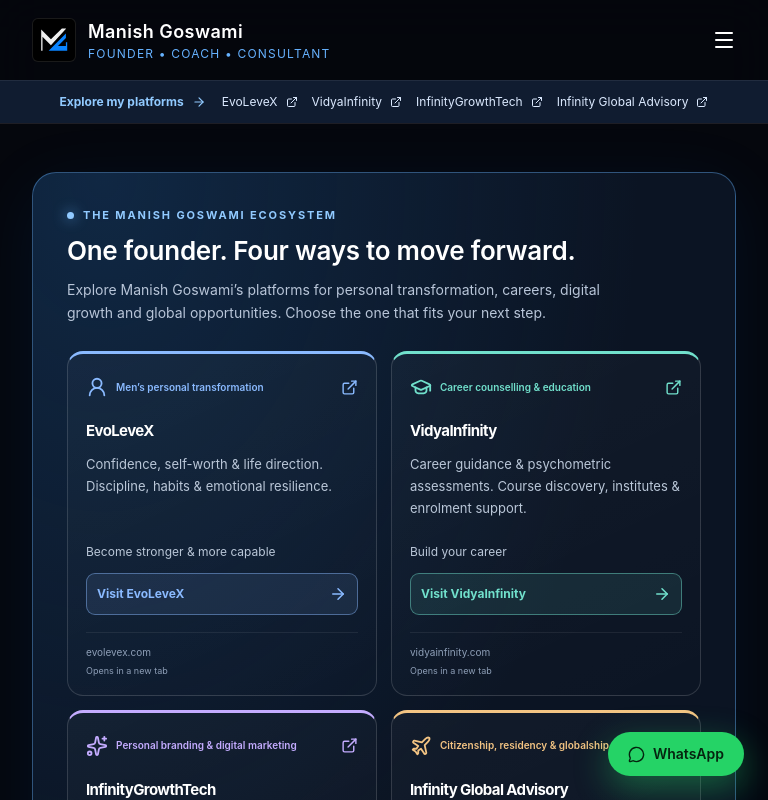
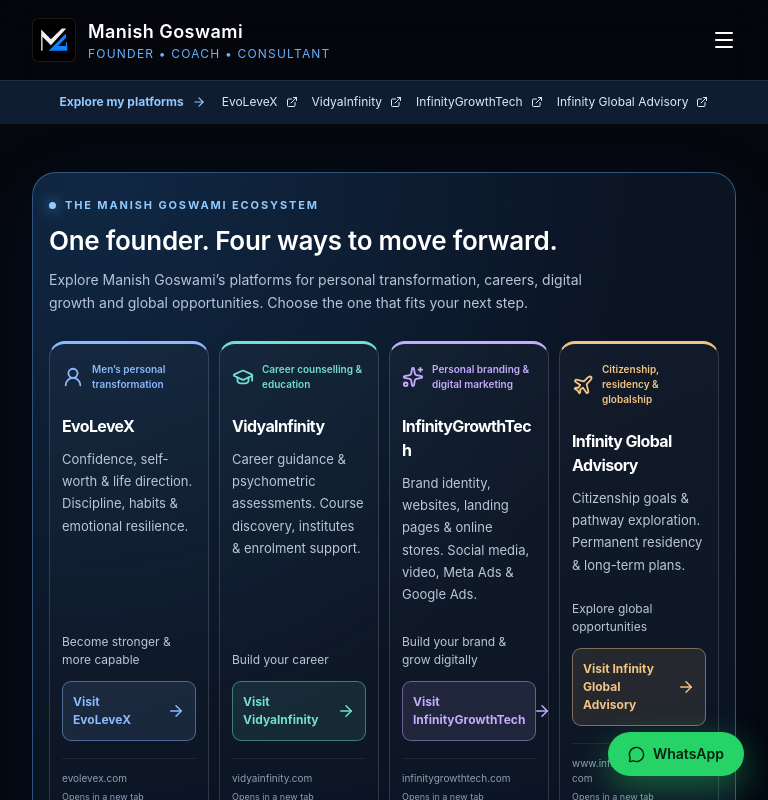
Before and after one commit to manishsirgg/manishgoswami, a React (Vite) app: page / in a window 768 px wide. Shown: the top 800 px of the page. Built offline with nearby package versions, Linux system fonts and the light colour scheme; the HTML template or start-up script is replaced by a standard one.

Commit message:
Show all four platform cards in one row on tablets and desktops

```diff
--- a/src/index.css
+++ b/src/index.css
@@ -54,7 +54,7 @@
 .platform-intro h2 { font-size:clamp(26px,3vw,38px); line-height:1.16; font-weight:600; margin:0; }
 .platform-description { color:#b8c5d8; font-size:14px; line-height:1.7; margin:12px 0 0; max-width:550px; }
 .platform-invitation { display:flex; align-items:center; gap:10px; color:#a6ceff; font-size:12px; white-space:nowrap; padding-bottom:3px; }
-.platform-grid { display:grid; grid-template-columns:repeat(3,minmax(0,1fr)); gap:14px; }
+.platform-grid { display:grid; grid-template-columns:repeat(4,minmax(0,1fr)); gap:14px; }
 .platform-card { --platform-accent:#8abaff; display:flex; flex-direction:column; min-width:0; padding:22px 18px 17px; border-radius:16px; border:1px solid #ffffff25; border-top:3px solid var(--platform-accent); background:linear-gradient(155deg,#ffffff08,#ffffff02); color:#fff; text-decoration:none; transition:transform .2s,background .2s,border-color .2s,box-shadow .2s; }
 .platform-card-1 { --platform-accent:#71e0cc; }
 .platform-card-2 { --platform-accent:#c4acff; }
@@ -74,8 +74,17 @@
 .platform-card:focus-visible, .platform-quick-nav a:focus-visible { outline:3px solid #fff; outline-offset:5px; }
 .platform-sr-only { position:absolute; width:1px; height:1px; padding:0; margin:-1px; overflow:hidden; clip:rect(0,0,0,0); white-space:nowrap; border:0; }
 @keyframes platform-arrive { from { opacity:0; transform:translateY(14px); } to { opacity:1; transform:translateY(0); } }
-@media (max-width:1100px) { .platform-invitation { display:none; } .platform-grid { grid-template-columns:repeat(2,minmax(0,1fr)); } .platform-quick-nav { gap:16px; } .platform-quick-nav > div { gap:14px; } }
+@media (max-width:1100px) { .platform-invitation { display:none; } .platform-quick-nav { gap:16px; } .platform-quick-nav > div { gap:14px; } }
 @media (max-width:600px) { .platform-showcase { padding:24px 16px; border-radius:20px; scroll-margin-top:190px; } .platform-grid { grid-template-columns:1fr; gap:14px; } .platform-card { padding:16px 12px; } .platform-card-top { flex-wrap:wrap; } .platform-category { font-size:9px; } .platform-card-top > svg { display:none; } .platform-card h3 { font-size:15px; margin-top:18px; } .platform-card > p { font-size:12px; margin-bottom:18px; } .platform-action { font-size:11px; } .platform-domain { font-size:9px; } .platform-quick-nav { flex-direction:column; gap:9px; padding:10px 16px; } .platform-quick-nav > div { column-gap:16px; row-gap:8px; font-size:10px; } .platform-eyebrow { font-size:9px; } }
 @media (prefers-reduced-motion:reduce) { .platform-showcase { animation:none; } .platform-card { transition:none; } .platform-card:hover { transform:none; } }
 
-@media (min-width:601px) and (max-width:767px) { .platform-grid { grid-template-columns:1fr; } }
+@media (max-width:767px) { .platform-grid { grid-template-columns:1fr; } }
+@media (min-width:768px) and (max-width:1100px) {
+  .platform-showcase { padding:24px 16px; }
+  .platform-grid { gap:10px; }
+  .platform-card { padding:18px 12px; }
+  .platform-card-top { flex-wrap:wrap; }
+  .platform-category { flex-basis:calc(100% - 30px); }
+  .platform-card-top > svg { display:none; }
+  .platform-card h3 { font-size:16px; }
+}
```
